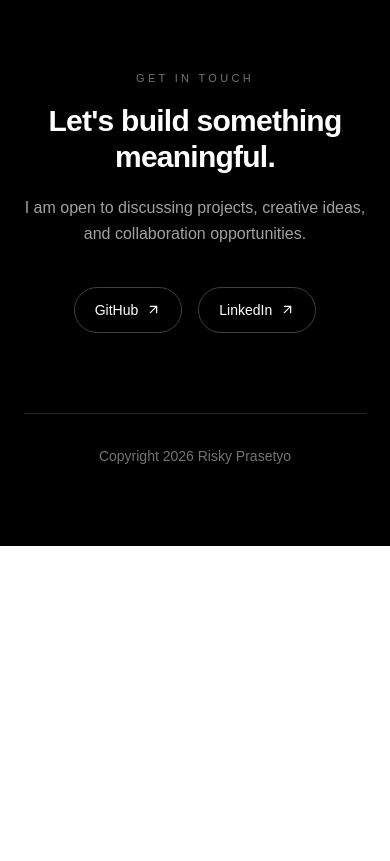
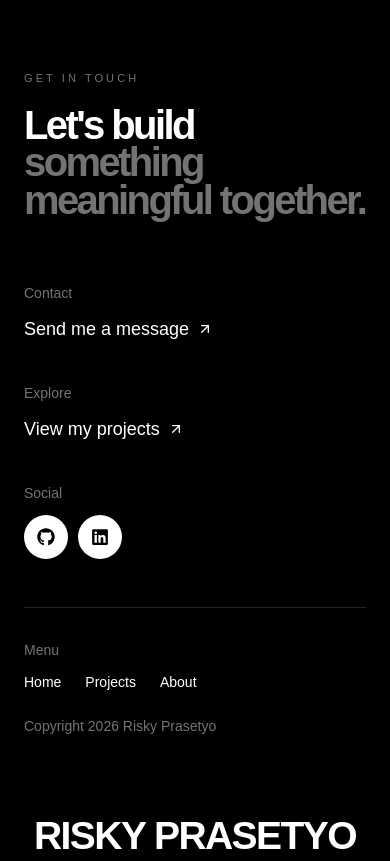
Before and after one commit to Riskypr/portfolio, a Next.js app: page /projects in a window 390 px wide. Shown: the part 577-1438 px from the top of the page. Before the commit the page ends 1123 px from the top, so only its background shows below. Built offline with nearby package versions, Linux system fonts and the light colour scheme; no server answers; a web font is replaced by a local one.

Commit message:
style: refine responsive footer typography

```diff
--- a/src/components/layout/Footer.tsx
+++ b/src/components/layout/Footer.tsx
@@ -1,45 +1,92 @@
 "use client";
 
 import { ArrowUpRight } from "lucide-react";
+import { FaGithub, FaLinkedin } from "react-icons/fa";
+import { OPEN_CONTACT_PANEL_EVENT } from "@/src/constants/contact";
 
 export default function Footer() {
     const year = new Date().getFullYear();
 
+    const openContactPanel = () => {
+        window.dispatchEvent(new Event(OPEN_CONTACT_PANEL_EVENT));
+    };
+
     return (
-        <footer id="contact" className="mt-32 border-t border-neutral-800 bg-black text-white">
-            <div className="max-w-6xl mx-auto px-6 py-20">
-                <div className="text-center">
-                    <p className="uppercase tracking-[0.3em] text-[11px] text-neutral-500">
-                        Get In Touch
+        <footer id="contact" className="mt-32 overflow-hidden border-t border-neutral-800 bg-black text-white">
+            <div className="mx-auto max-w-6xl px-6 pt-20 sm:pt-28">
+                <p className="text-[11px] font-medium uppercase tracking-[0.28em] text-neutral-500">
+                    Get in touch
                 </p>
-                    <h2 className="mt-4 text-3xl md:text-5xl font-semibold tracking-tight">
-                        Let&apos;s build something meaningful.
+                <h2 className="mt-5 text-[clamp(2.5rem,6vw,5rem)] font-semibold leading-[0.94] tracking-[-0.065em]">
+                    <span className="block">Let&apos;s build</span>
+                    <span className="block text-neutral-500">something meaningful together.</span>
                 </h2>
-                    <p className="mt-5 max-w-xl mx-auto text-neutral-400 leading-relaxed">
-                        I am open to discussing projects, creative ideas, and collaboration opportunities.
-                    </p>
+
+                <div className="mt-16 grid grid-cols-1 gap-10 border-b border-neutral-800 pb-12 sm:grid-cols-2 lg:grid-cols-3 lg:gap-8">
+                    <div>
+                        <p className="text-sm font-medium text-neutral-500">Contact</p>
+                        <button
+                            type="button"
+                            onClick={openContactPanel}
+                            className="group mt-3 inline-flex items-center gap-2 text-lg font-medium text-white transition-colors hover:text-neutral-300"
+                        >
+                            Send me a message
+                            <ArrowUpRight className="size-4 transition-transform group-hover:-translate-y-0.5 group-hover:translate-x-0.5" />
+                        </button>
                     </div>
 
-                <div className="mt-10 flex flex-wrap justify-center gap-4">
-                    {[
-                        { label: "GitHub", href: "https://github.com/Riskypr" },
-                        { label: "LinkedIn", href: "https://www.linkedin.com/in/risky-prasetyo-905423256/" },
-                    ].map((social) => (
+                    <div>
+                        <p className="text-sm font-medium text-neutral-500">Explore</p>
                         <a
-                            key={social.label}
-                            href={social.href}
+                            href="/projects"
+                            className="group mt-3 inline-flex items-center gap-2 text-lg font-medium text-white transition-colors hover:text-neutral-300"
+                        >
+                            View my projects
+                            <ArrowUpRight className="size-4 transition-transform group-hover:-translate-y-0.5 group-hover:translate-x-0.5" />
+                        </a>
+                    </div>
+
+                    <div>
+                        <p className="text-sm font-medium text-neutral-500">Social</p>
+                        <div className="mt-3 flex items-center gap-2.5">
+                            <a
+                                href="https://github.com/Riskypr"
                                 target="_blank"
                                 rel="noopener noreferrer"
-                            className="group inline-flex items-center gap-2 rounded-full border border-neutral-700 px-5 py-3 text-sm transition-all hover:border-white hover:bg-white hover:text-black"
+                                aria-label="GitHub"
+                                className="flex size-11 items-center justify-center rounded-full bg-white text-black transition-transform hover:-translate-y-1"
                             >
-                            {social.label}
-                            <ArrowUpRight size={15} className="transition-transform group-hover:-translate-y-0.5 group-hover:translate-x-0.5" />
+                                <FaGithub className="size-[18px]" />
                             </a>
-                    ))}
+                            <a
+                                href="https://www.linkedin.com/in/risky-prasetyo-905423256/"
+                                target="_blank"
+                                rel="noopener noreferrer"
+                                aria-label="LinkedIn"
+                                className="flex size-11 items-center justify-center rounded-full bg-white text-black transition-transform hover:-translate-y-1"
+                            >
+                                <FaLinkedin className="size-[18px]" />
+                            </a>
+                        </div>
+                    </div>
                 </div>
 
-                <div className="mt-20 flex flex-col items-center justify-between gap-3 border-t border-neutral-800 pt-8 md:flex-row">
+                <div className="flex flex-col justify-between gap-6 py-8 sm:flex-row sm:items-end">
+                    <div>
+                        <p className="text-sm text-neutral-500">Menu</p>
+                        <nav aria-label="Footer" className="mt-3 flex flex-wrap gap-x-6 gap-y-2 text-sm font-medium">
+                            <a href="/#home" className="transition-colors hover:text-neutral-400">Home</a>
+                            <a href="/#projects" className="transition-colors hover:text-neutral-400">Projects</a>
+                            <a href="/#about" className="transition-colors hover:text-neutral-400">About</a>
+                        </nav>
+                    </div>
                     <p className="text-sm text-neutral-500">Copyright {year} Risky Prasetyo</p>
+                </div>
+
+                <div aria-hidden="true" className="select-none overflow-hidden pb-6 pt-16 sm:pt-20">
+                    <span className="block whitespace-nowrap text-center text-[clamp(2rem,10vw,12rem)] font-semibold leading-[0.2] tracking-[-0.04em] text-white">
+                        RISKY PRASETYO
+                    </span>
                 </div>
             </div>
         </footer>
```
Lines whose indentation alone changed are shown as unchanged.
